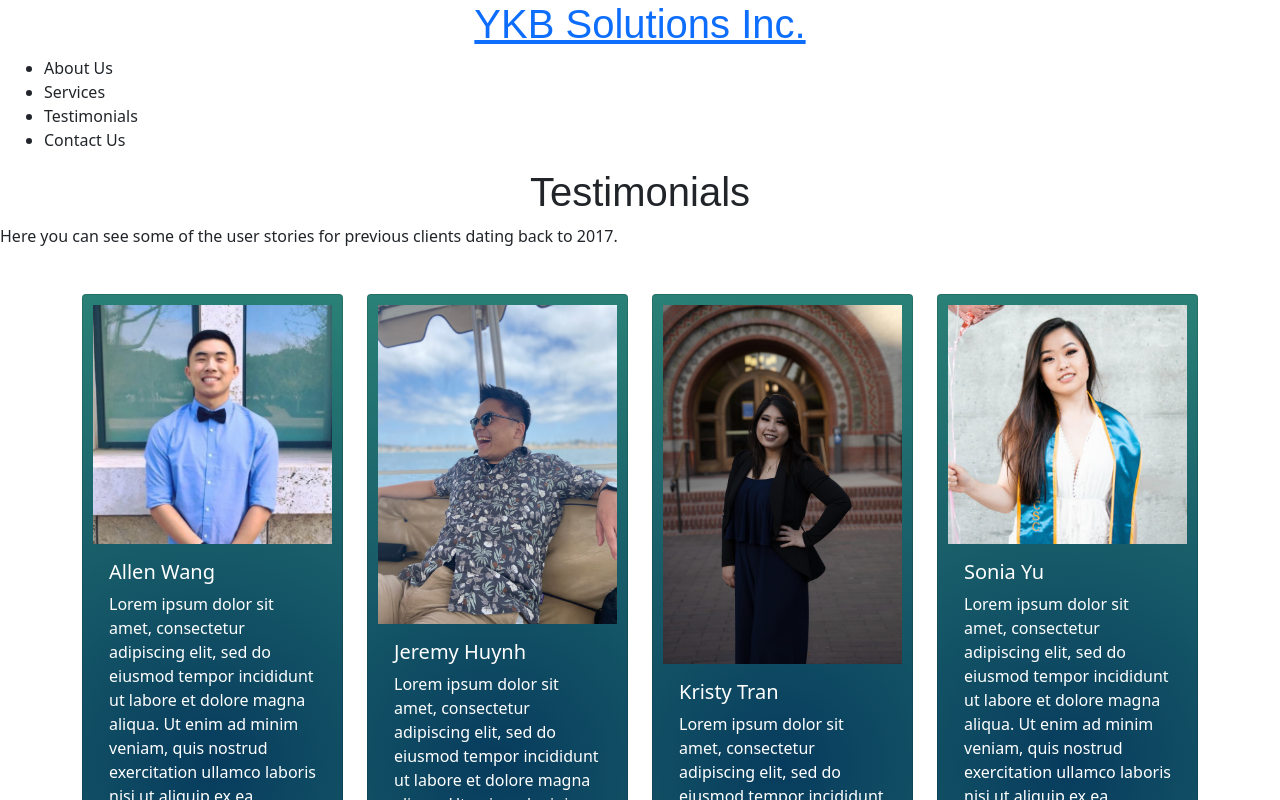
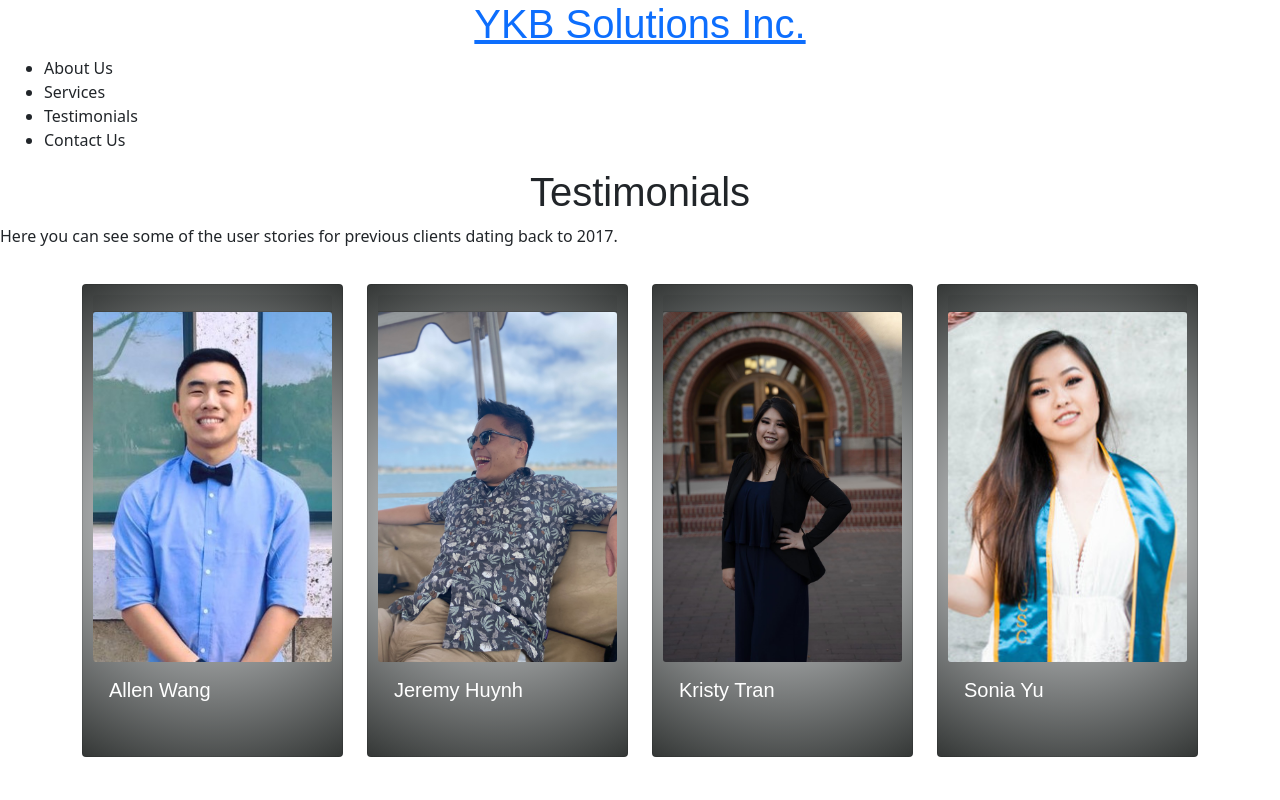
Before and after one commit to jermeewinn/YKB-solutions, a React (Create React App) app: page /testimonials in a window 1280 px wide. Both pictures are taken after a click on the element "Testimonials". Shown: the top 800 px of the page. Built offline with nearby package versions, Linux system fonts and the light colour scheme.

Commit message:
making the pictures the same size

```diff
--- a/package.json
+++ b/package.json
@@ -37,5 +37,8 @@
       "last 1 firefox version",
       "last 1 safari version"
     ]
+  },
+  "devDependencies": {
+    "react-image-resizer": "^1.3.0"
   }
 }
--- a/src/components/Testimonials/TestimonialList/index.js
+++ b/src/components/Testimonials/TestimonialList/index.js
@@ -1,7 +1,7 @@
 import React, { useState } from 'react';
-import Review from '../Review';
-import { Card, Row, Col, Container} from 'react-bootstrap';
-
+//import Review from '../Review';
+import {Card, Row, Col, Container, Cover} from 'react-bootstrap';
+import Image from 'react-image-resizer';
 
 const TestimonialList = ({ tech }) => {
     const [clients] = useState([
@@ -54,10 +54,10 @@ const TestimonialList = ({ tech }) => {
                 {clients.map((client, i) => (
                     <Col className='testimonial-column' xs={12} md={6} lg={3}>
                         <Card className='testimonial-card'>
-                            <Card.Img variant='left' src={require(`../../../assets/profilePics/${client.image}`)} />
+                            <Card.Header></Card.Header>
+                            <Card.Img resizeMode={'cover'} height-max={50} className='testimonial-img' src={require(`../../../assets/profilePics/${client.image}`)} />
                             <Card.Body>
-                                <Card.Title>{client.name}</Card.Title>
-                                <Card.Text>{client.description}</Card.Text>
+                                <Card.Title as='h5'>{client.name}</Card.Title>
                             </Card.Body>
                         </Card>
                     </Col>
--- a/src/index.css
+++ b/src/index.css
@@ -76,23 +76,11 @@ h6 {
   text-align: center;
 }
 
-.service-card {
-  margin-bottom: 20px;
-  margin-top: 10px;
-  align-items: stretch;
-}
-
-.testimonial-container {
-  border-radius: 1%;
-  height: 100%;
-  align-items: stretch;
-}
-
 .testimonial-card {
-  background: radial-gradient(circle, rgba(7,59,93,1) 0%, rgba(42,129,118,1) 100%);
+  background: radial-gradient(circle, rgb(248, 250, 252) 0%, rgb(53, 56, 55) 100%);
   color:white;
   padding: 10px;
-  margin: 20px 0 20px 0;
+  margin: 10px 0 10px 0;
   align-content: space-around;
   min-height: 50px;
   height: 100%;
@@ -100,4 +88,11 @@ h6 {
 
 .testimonial-column {
   padding: 10px;
+  margin-bottom: 5%;
 }
+
+.testimonial-img {
+  height: 350px;
+  width: auto;
+  object-fit: cover;
+}
```
Also changed, not shown: 1 other file (tests, documents, lock files or other folders).
